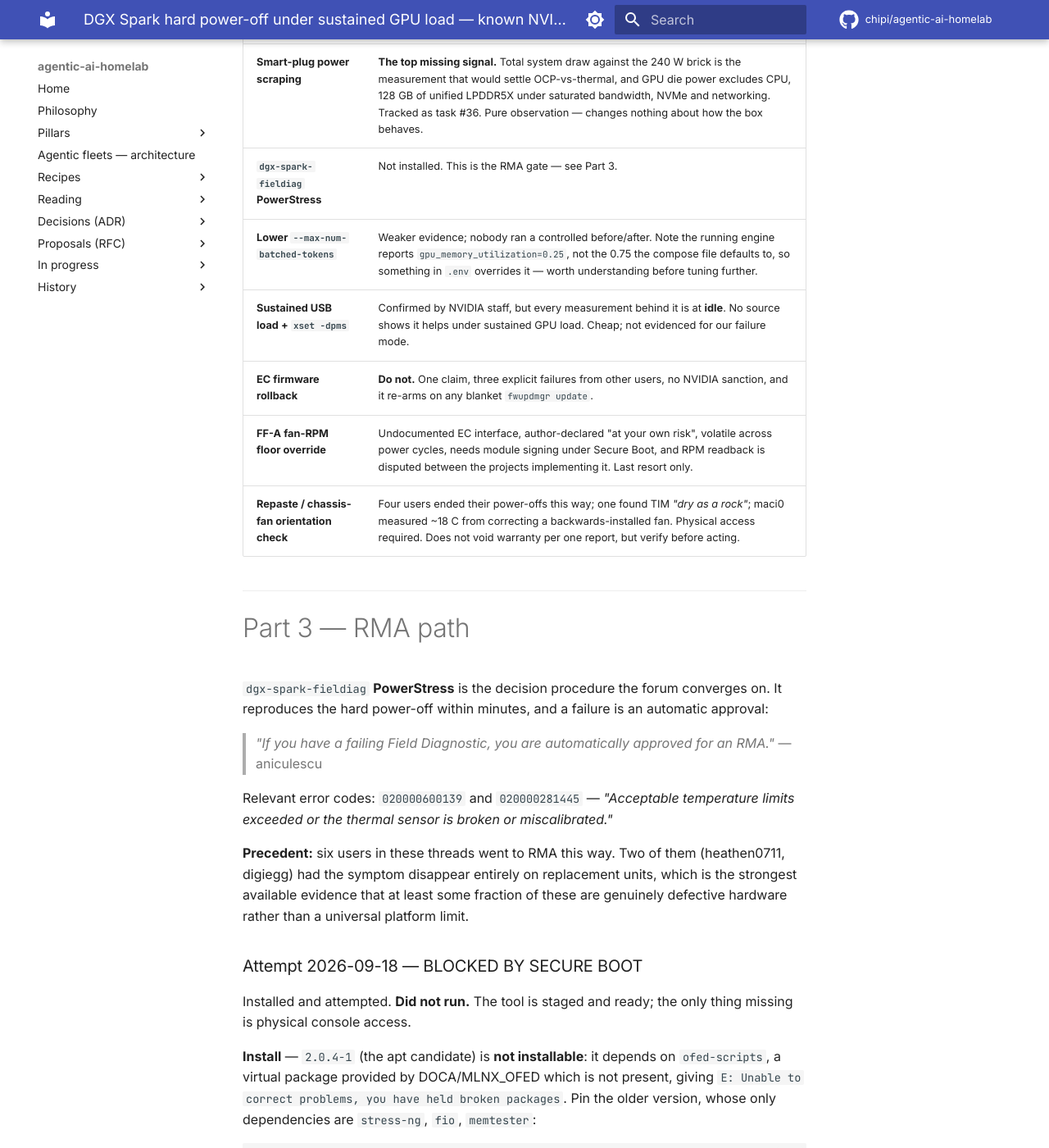
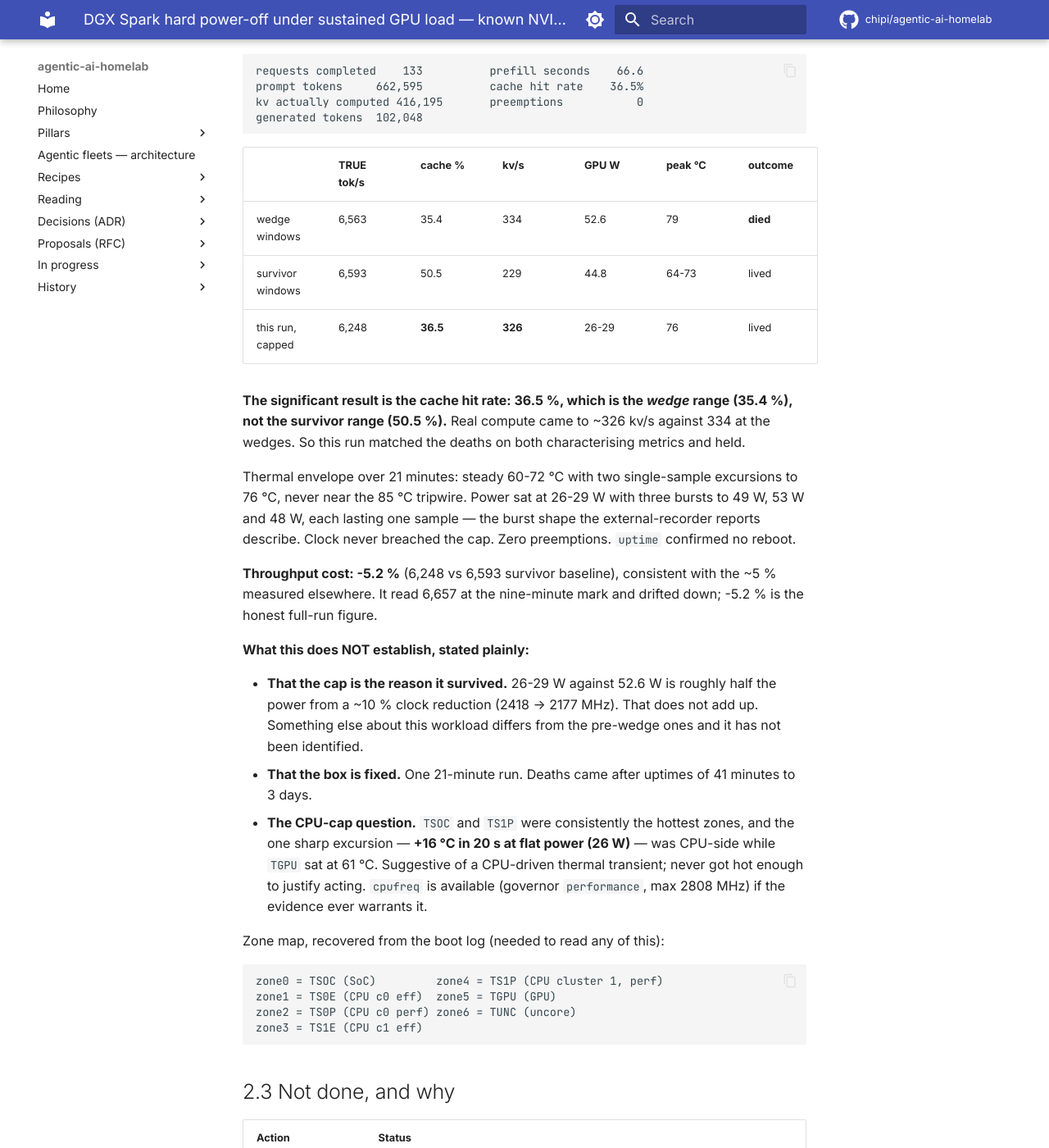
Before and after one commit to chipi/agentic-ai-homelab, an MkDocs documentation site: the page built from docs/wip/DGX-SPARK-KNOWN-HARDWARE-ISSUE.md, in a window 1280 px wide and 1400 px high, scrolled down 6471 px. Shown: the whole window at 82% size. Built offline with MkDocs 1.6.1 and Material for MkDocs 9.7.7, drawn with Linux system fonts in a browser that asks for light colours; comment, search, counter and statistics services are not loaded; some of the changed text lies outside the part shown.

Commit message:
docs(dgx): clock cap validated under load — survived at wedge-level intensity
21-minute real-corpus run with the 2200MHz cap on, 133 requests, sampled every
20s on-box.

The result that matters is the cache hit rate: 36.5%, which is the WEDGE range
(35.4%), not the survivor range (50.5%). Real compute came to ~326 kv/s against
334 at the wedges. The run matched the deaths on both characterising metrics and
held.

                  TRUE tok/s  cache%  kv/s   GPU W   peak C   outcome
  wedge windows        6,563    35.4   334    52.6      79    died
  survivor windows     6,593    50.5   229    44.8   64-73    lived
  this run, capped     6,248    36.5   326   26-29      76    lived

Envelope: steady 60-72C, two single-sample excursions to 76C, never near the 85C
tripwire. Three power bursts (49/53/48W), each one sample. Clock never breached
the cap. Zero preemptions. No reboot.

Throughput cost -5.2%, consistent with the ~5% measured elsewhere. It read 6,657
at the nine-minute mark and drifted down; -5.2% is the honest full-run figure,
not the flattering mid-run one.

NOT established, recorded as such:
- that the cap is WHY it survived. 26-29W vs 52.6W is roughly half the power from
  a ~10% clock cut (2418->2177). That does not add up; something else about this
  workload differs from the pre-wedge ones and I cannot name it.
- that the box is fixed. One 21-minute run; deaths came at 41 min to 3 days.
- the CPU-cap question. TSOC/TS1P were consistently hottest and the one sharp
  excursion (+16C in 20s at flat 26W) was CPU-side while TGPU sat at 61C.
  Suggestive, never hot enough to act on. cpufreq is available if it ever is.

Also records the zone map recovered from the boot log (TSOC/TS0E/TS0P/TS1E/TS1P/
TGPU/TUNC), without which none of the per-zone numbers are interpretable.

Co-Authored-By: Claude <noreply@anthropic.com>
Claude-Session: https://claude.ai/code/session_015PAMDnCQU6wf9egdAyvZGG

````diff
--- a/docs/wip/DGX-SPARK-KNOWN-HARDWARE-ISSUE.md
+++ b/docs/wip/DGX-SPARK-KNOWN-HARDWARE-ISSUE.md
@@ -236,6 +236,56 @@ guard is not a proof. Confirm on the next natural reboot with:
 systemctl is-active gpu-clock-cap && nvidia-smi -q -d CLOCK | grep -A1 '^    Clocks$'
 ```
 
+### Validation run 2026-09-18 13:04-13:26 — survived at wedge-level intensity
+
+Real corpus relabelling workload, 133 requests completed, sampled every 20 s on-box.
+
+```
+requests completed    133          prefill seconds    66.6
+prompt tokens     662,595          cache hit rate    36.5%
+kv actually computed 416,195       preemptions           0
+generated tokens  102,048
+```
+
+| | TRUE tok/s | cache % | kv/s | GPU W | peak °C | outcome |
+|---|---|---|---|---|---|---|
+| wedge windows | 6,563 | 35.4 | 334 | 52.6 | 79 | **died** |
+| survivor windows | 6,593 | 50.5 | 229 | 44.8 | 64-73 | lived |
+| this run, capped | 6,248 | **36.5** | **326** | 26-29 | 76 | lived |
+
+**The significant result is the cache hit rate: 36.5 %, which is the *wedge* range (35.4 %), not
+the survivor range (50.5 %).** Real compute came to ~326 kv/s against 334 at the wedges. So this
+run matched the deaths on both characterising metrics and held.
+
+Thermal envelope over 21 minutes: steady 60-72 °C with two single-sample excursions to 76 °C,
+never near the 85 °C tripwire. Power sat at 26-29 W with three bursts to 49 W, 53 W and 48 W,
+each lasting one sample — the burst shape the external-recorder reports describe. Clock never
+breached the cap. Zero preemptions. `uptime` confirmed no reboot.
+
+**Throughput cost: -5.2 %** (6,248 vs 6,593 survivor baseline), consistent with the ~5 % measured
+elsewhere. It read 6,657 at the nine-minute mark and drifted down; -5.2 % is the honest full-run
+figure.
+
+**What this does NOT establish, stated plainly:**
+
+- **That the cap is the reason it survived.** 26-29 W against 52.6 W is roughly half the power
+  from a ~10 % clock reduction (2418 → 2177 MHz). That does not add up. Something else about this
+  workload differs from the pre-wedge ones and it has not been identified.
+- **That the box is fixed.** One 21-minute run. Deaths came after uptimes of 41 minutes to 3 days.
+- **The CPU-cap question.** `TSOC` and `TS1P` were consistently the hottest zones, and the one
+  sharp excursion — **+16 °C in 20 s at flat power (26 W)** — was CPU-side while `TGPU` sat at
+  61 °C. Suggestive of a CPU-driven thermal transient; never got hot enough to justify acting.
+  `cpufreq` is available (governor `performance`, max 2808 MHz) if the evidence ever warrants it.
+
+Zone map, recovered from the boot log (needed to read any of this):
+
+```
+zone0 = TSOC (SoC)         zone4 = TS1P (CPU cluster 1, perf)
+zone1 = TS0E (CPU c0 eff)  zone5 = TGPU (GPU)
+zone2 = TS0P (CPU c0 perf) zone6 = TUNC (uncore)
+zone3 = TS1E (CPU c1 eff)
+```
+
 ## 2.3 Not done, and why
 
 | Action | Status |
````
